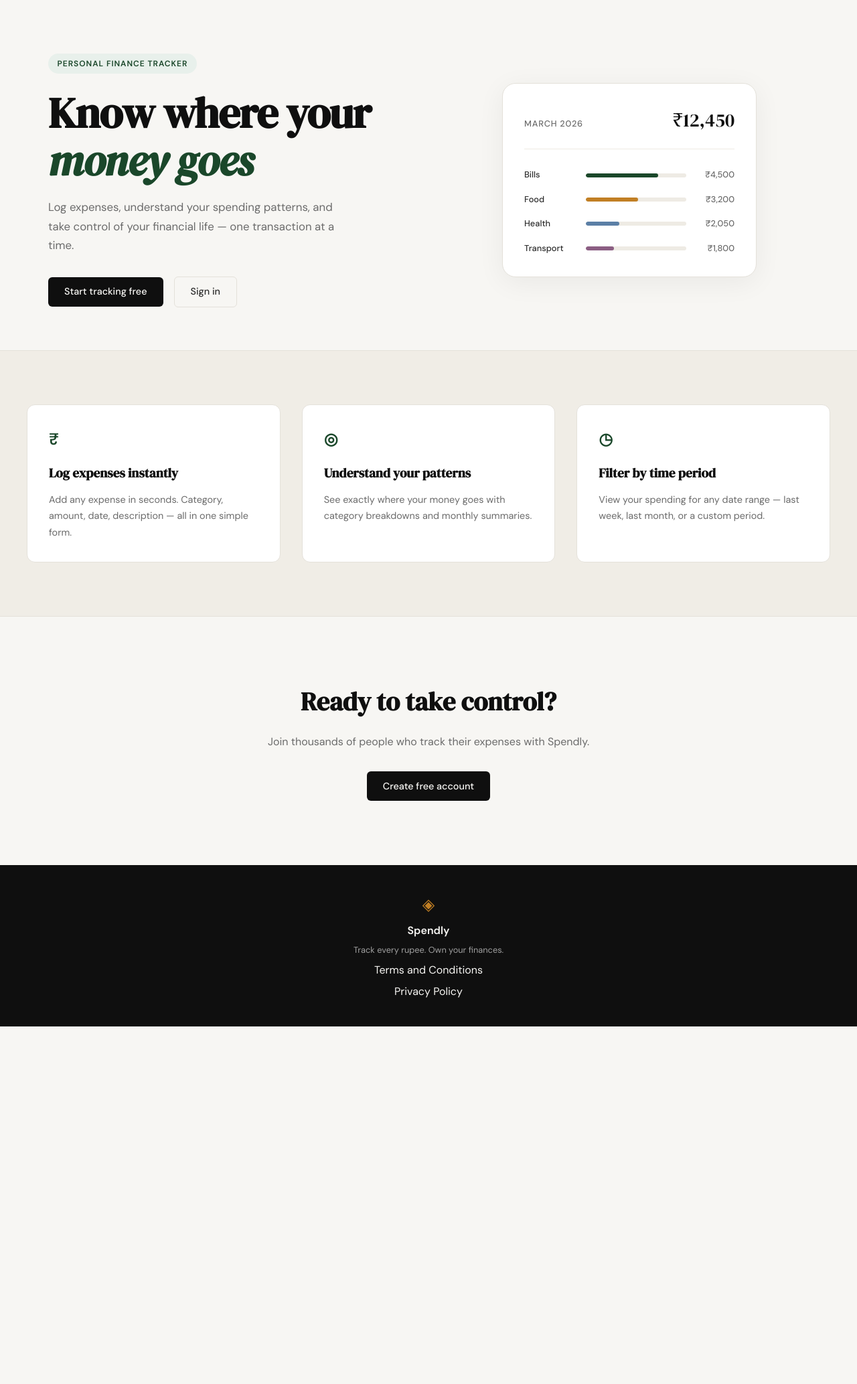
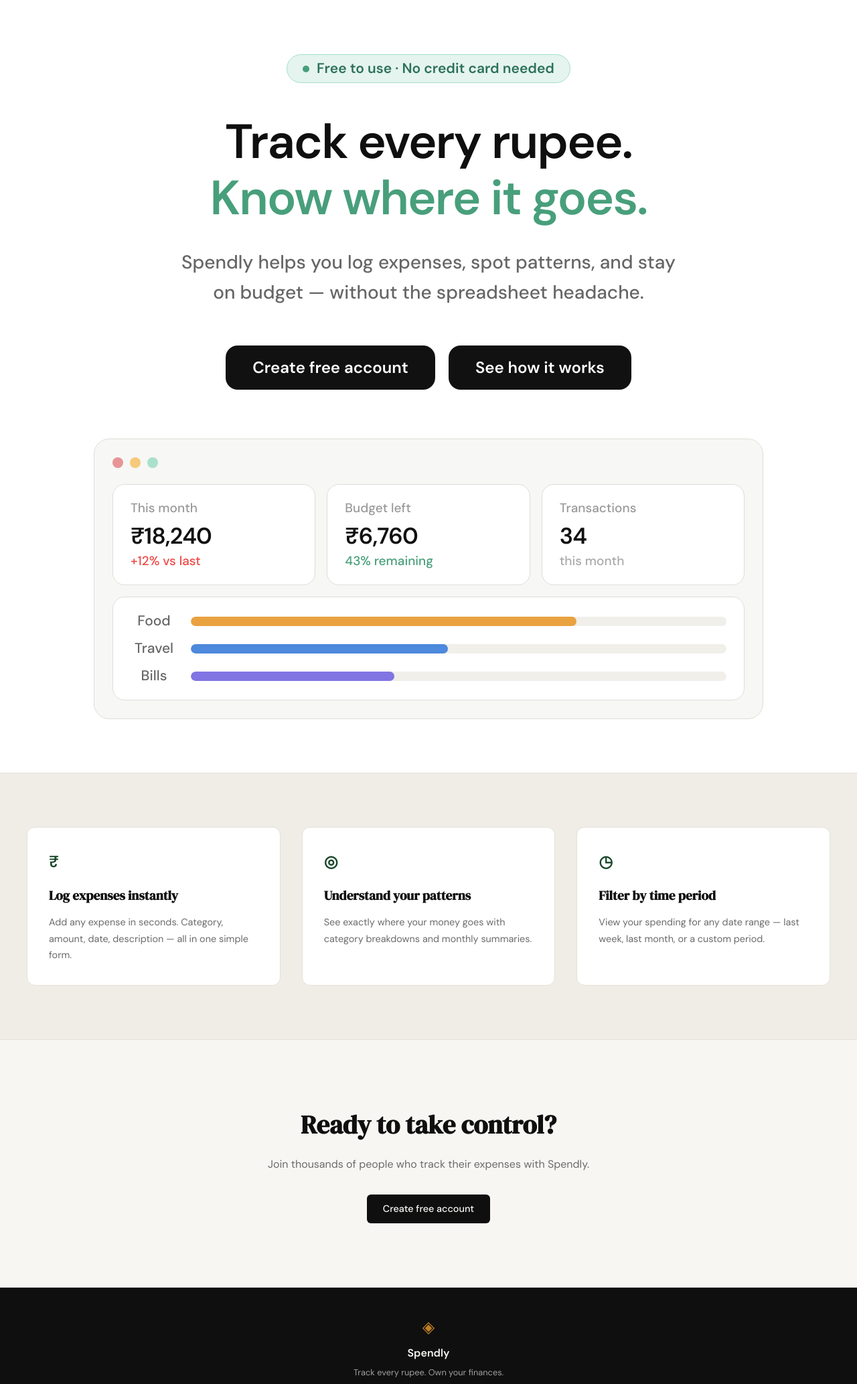
Before and after one commit to RonaldCeciliano/SpendingTracker, a Flask app: page / in a window 1280 px wide. Shown: the part 61-2128 px from the top of the page at 67% size. Before the commit the page ends 1594 px from the top, so only its background shows below. Run offline with Flask 3, Linux system fonts and the light colour scheme.

Commit message:
landing: redesign hero section to match mockup

```diff
--- /dev/null
+++ b/static/css/landing.css
@@ -0,0 +1,223 @@
+.hero.spendly-hero {
+    display: block;
+    max-width: none;
+    margin: 0;
+    padding: 81px 32px 80px;
+    background: #ffffff;
+    color: #111111;
+    text-align: center;
+    font-family: var(--font-body);
+}
+
+.spendly-hero .hero-badge {
+    display: inline-flex;
+    align-items: center;
+    gap: 11px;
+    margin-bottom: 46px;
+    padding: 5px 23px;
+    border: 1px solid #a2dfca;
+    border-radius: 999px;
+    background: #e5f4ee;
+    color: #2d715b;
+    font-size: 21px;
+    font-weight: 600;
+    line-height: 31px;
+    letter-spacing: normal;
+    text-transform: none;
+}
+
+.spendly-hero .hero-badge::before {
+    content: "";
+    width: 10px;
+    height: 10px;
+    flex-shrink: 0;
+    border-radius: 50%;
+    background: #489f7b;
+}
+
+.spendly-hero .hero-title {
+    margin-bottom: 32px;
+    font-family: var(--font-body);
+    font-size: clamp(40px, 6.05vw, 72px);
+    font-weight: 600;
+    line-height: 1.17;
+    letter-spacing: -1.8px;
+}
+
+.spendly-hero .hero-title span { color: #489f7b; }
+
+.spendly-hero .hero-subtitle {
+    max-width: 840px;
+    margin: 0 auto 56px;
+    color: #666666;
+    font-size: 28px;
+    font-weight: 500;
+    line-height: 1.6;
+}
+
+.spendly-hero .hero-actions {
+    justify-content: center;
+    gap: 20px;
+}
+
+.spendly-hero .hero-actions .btn-primary {
+    padding: 15px 40px;
+    border-radius: 18px;
+    background: #111111;
+    color: #ffffff;
+    font-size: 24px;
+    font-weight: 600;
+    line-height: 36px;
+}
+
+.spendly-hero .hero-actions .btn-primary:hover { background: #2d715b; }
+
+.spendly-hero .hero-actions .btn-primary:focus-visible {
+    outline: 3px solid #489f7b;
+    outline-offset: 4px;
+}
+
+.spendly-hero .hero-dashboard {
+    max-width: 1000px;
+    margin: 73px auto 0;
+    padding: 27px;
+    border: 1px solid #dfddd7;
+    border-radius: 23px;
+    background: #f7f7f5;
+    text-align: left;
+    scroll-margin-top: 80px;
+}
+
+.spendly-hero .hero-window-dots {
+    display: flex;
+    gap: 10px;
+    margin-bottom: 24px;
+}
+
+.spendly-hero .hero-window-dots span {
+    width: 16px;
+    height: 16px;
+    border-radius: 50%;
+    background: #e79597;
+}
+
+.spendly-hero .hero-window-dots span:nth-child(2) { background: #f6c97c; }
+.spendly-hero .hero-window-dots span:nth-child(3) { background: #a9e0ce; }
+
+.spendly-hero .hero-stats {
+    display: grid;
+    grid-template-columns: repeat(3, minmax(0, 1fr));
+    gap: 17px;
+    margin-bottom: 17px;
+}
+
+.spendly-hero .hero-stat {
+    padding: 20px 26px;
+    border: 1px solid #dfddd7;
+    border-radius: 18px;
+    background: #ffffff;
+}
+
+.spendly-hero .hero-stat-label {
+    color: #999999;
+    font-size: 19px;
+    font-weight: 500;
+    line-height: 30px;
+    margin-bottom: 5px;
+}
+
+.spendly-hero .hero-stat-value {
+    font-size: 34px;
+    font-weight: 600;
+    line-height: 44px;
+    letter-spacing: -0.8px;
+}
+
+.spendly-hero .hero-stat-note {
+    color: #aaaaaa;
+    font-size: 19px;
+    font-weight: 500;
+    line-height: 30px;
+}
+
+.spendly-hero .hero-stat-increase { color: #ee4845; }
+.spendly-hero .hero-stat-remaining { color: #489f7b; }
+
+.spendly-hero .hero-spending {
+    display: grid;
+    gap: 10px;
+    padding: 20px 26px;
+    border: 1px solid #dfddd7;
+    border-radius: 18px;
+    background: #ffffff;
+}
+
+.spendly-hero .hero-spending-row {
+    display: grid;
+    grid-template-columns: 70px 1fr;
+    align-items: center;
+    gap: 20px;
+    color: #666666;
+    font-size: 21px;
+    font-weight: 500;
+    line-height: 31px;
+    text-align: center;
+}
+
+.spendly-hero .hero-spending-track {
+    height: 14px;
+    overflow: hidden;
+    border-radius: 999px;
+    background: #f0efea;
+}
+
+.spendly-hero .hero-spending-fill {
+    height: 100%;
+    border-radius: inherit;
+}
+
+.spendly-hero .hero-spending-food { width: 72%; background: #e9a23f; }
+.spendly-hero .hero-spending-travel { width: 48%; background: #4d89dc; }
+.spendly-hero .hero-spending-bills { width: 38%; background: #8075e3; }
+
+@media (max-width: 900px) {
+    .spendly-hero .hero-subtitle { font-size: 23px; }
+    .spendly-hero .hero-desktop-break { display: none; }
+    .spendly-hero .hero-stat { padding: 18px; }
+}
+
+@media (max-width: 600px) {
+    .hero.spendly-hero { padding: 48px 16px; }
+    .spendly-hero .hero-badge {
+        padding: 5px 12px;
+        gap: 8px;
+        margin-bottom: 30px;
+        font-size: 14px;
+        line-height: 24px;
+    }
+    .spendly-hero .hero-title {
+        font-size: clamp(30px, 7.5vw, 45px);
+        letter-spacing: -1px;
+    }
+    .spendly-hero .hero-subtitle {
+        font-size: 18px;
+        margin-bottom: 32px;
+    }
+    .spendly-hero .hero-actions { flex-direction: column; gap: 12px; }
+    .spendly-hero .hero-actions .btn-primary {
+        width: 100%;
+        max-width: 320px;
+        padding: 12px 20px;
+        font-size: 18px;
+        line-height: 28px;
+    }
+    .spendly-hero .hero-dashboard { margin-top: 44px; padding: 16px; }
+    .spendly-hero .hero-stats { grid-template-columns: 1fr; gap: 12px; }
+    .spendly-hero .hero-stat-value { font-size: 30px; }
+    .spendly-hero .hero-spending { padding: 16px 12px; }
+    .spendly-hero .hero-spending-row {
+        grid-template-columns: 48px 1fr;
+        gap: 12px;
+        font-size: 16px;
+    }
+}
--- a/templates/landing.html
+++ b/templates/landing.html
@@ -2,60 +2,63 @@
 
 {% block title %}Spendly — Track Every Rupee{% endblock %}
 
+{% block head %}
+    <link rel="stylesheet" href="{{ url_for('static', filename='css/landing.css') }}">
+{% endblock %}
+
 {% block content %}
 
-<section class="hero">
+<section class="hero spendly-hero">
     <div class="hero-inner">
-        <div class="hero-badge">Personal Finance Tracker</div>
+        <div class="hero-badge">Free to use · No credit card needed</div>
         <h1 class="hero-title">
-            Know where your<br>
-            <em>money goes</em>
+            Track every rupee.<br>
+            <span>Know where it goes.</span>
         </h1>
         <p class="hero-subtitle">
-            Log expenses, understand your spending patterns,
-            and take control of your financial life —
-            one transaction at a time.
+            Spendly helps you log expenses, spot patterns, and stay<br class="hero-desktop-break">
+            on budget — without the spreadsheet headache.
         </p>
         <div class="hero-actions">
-            <a href="{{ url_for('register') }}" class="btn-primary">Start tracking free</a>
-            <a href="{{ url_for('login') }}" class="btn-ghost">Sign in</a>
+            <a href="{{ url_for('register') }}" class="btn-primary">Create free account</a>
+            <a href="#hero-preview" class="btn-primary">See how it works</a>
         </div>
     </div>
-    <div class="hero-visual">
-        <div class="mock-card">
-            <div class="mock-card-header">
-                <span class="mock-label">March 2026</span>
-                <span class="mock-total">₹12,450</span>
+    <div class="hero-dashboard" id="hero-preview" role="img" aria-label="Example expense dashboard: this month ₹18,240, up 12% versus last month; budget left ₹6,760, 43% remaining; 34 transactions this month. Sample spending bars for Food, Travel, and Bills.">
+        <div class="hero-window-dots" aria-hidden="true">
+            <span></span>
+            <span></span>
+            <span></span>
         </div>
-            <div class="mock-bars">
-                <div class="mock-bar-row">
-                    <span class="mock-cat">Bills</span>
-                    <div class="mock-bar-track">
-                        <div class="mock-bar" style="width: 72%"></div>
+        <div class="hero-stats" aria-hidden="true">
+            <div class="hero-stat">
+                <p class="hero-stat-label">This month</p>
+                <p class="hero-stat-value">₹18,240</p>
+                <p class="hero-stat-note hero-stat-increase">+12% vs last</p>
             </div>
-                    <span class="mock-amt">₹4,500</span>
+            <div class="hero-stat">
+                <p class="hero-stat-label">Budget left</p>
+                <p class="hero-stat-value">₹6,760</p>
+                <p class="hero-stat-note hero-stat-remaining">43% remaining</p>
             </div>
-                <div class="mock-bar-row">
-                    <span class="mock-cat">Food</span>
-                    <div class="mock-bar-track">
-                        <div class="mock-bar mock-bar-2" style="width: 52%"></div>
+            <div class="hero-stat">
+                <p class="hero-stat-label">Transactions</p>
+                <p class="hero-stat-value">34</p>
+                <p class="hero-stat-note">this month</p>
             </div>
-                    <span class="mock-amt">₹3,200</span>
         </div>
-                <div class="mock-bar-row">
-                    <span class="mock-cat">Health</span>
-                    <div class="mock-bar-track">
-                        <div class="mock-bar mock-bar-3" style="width: 33%"></div>
+        <div class="hero-spending" aria-hidden="true">
+            <div class="hero-spending-row">
+                <span>Food</span>
+                <div class="hero-spending-track"><div class="hero-spending-fill hero-spending-food"></div></div>
             </div>
-                    <span class="mock-amt">₹2,050</span>
+            <div class="hero-spending-row">
+                <span>Travel</span>
+                <div class="hero-spending-track"><div class="hero-spending-fill hero-spending-travel"></div></div>
             </div>
-                <div class="mock-bar-row">
-                    <span class="mock-cat">Transport</span>
-                    <div class="mock-bar-track">
-                        <div class="mock-bar mock-bar-4" style="width: 28%"></div>
-                    </div>
-                    <span class="mock-amt">₹1,800</span>
-                </div>
+            <div class="hero-spending-row">
+                <span>Bills</span>
+                <div class="hero-spending-track"><div class="hero-spending-fill hero-spending-bills"></div></div>
             </div>
         </div>
     </div>
```
Lines whose indentation alone changed are shown as unchanged.
